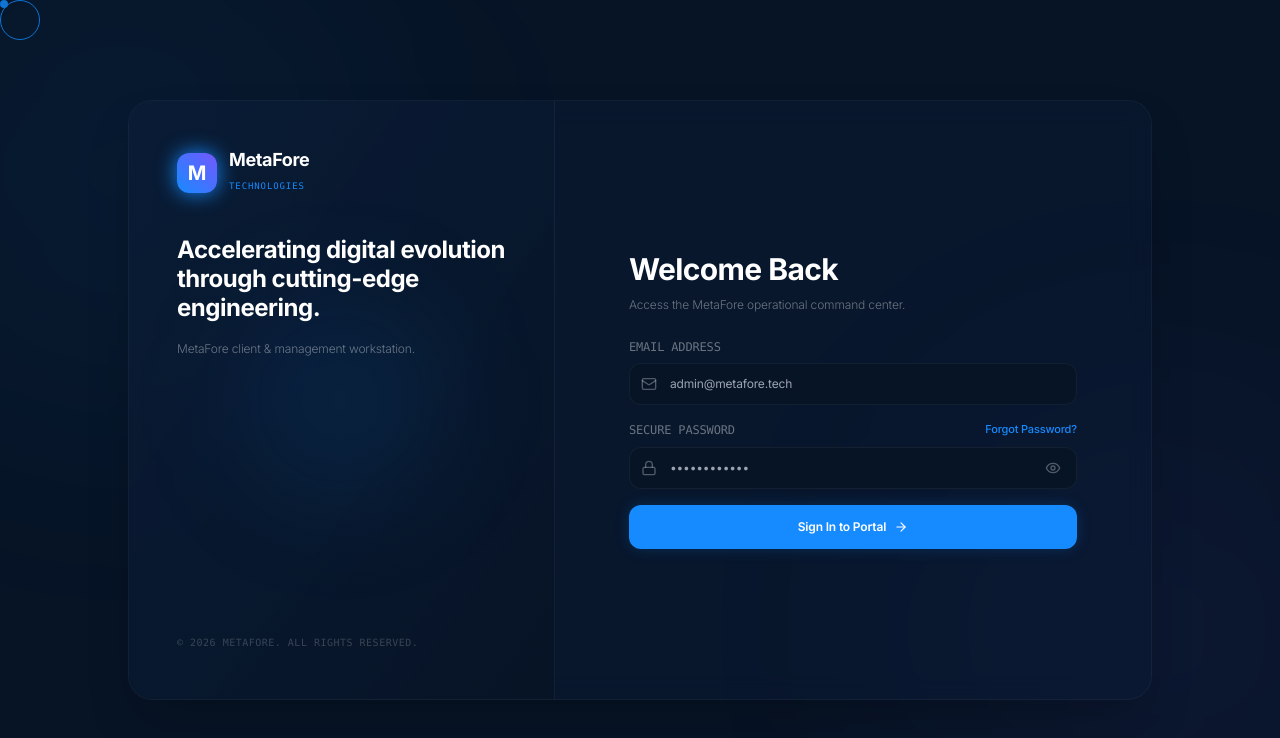
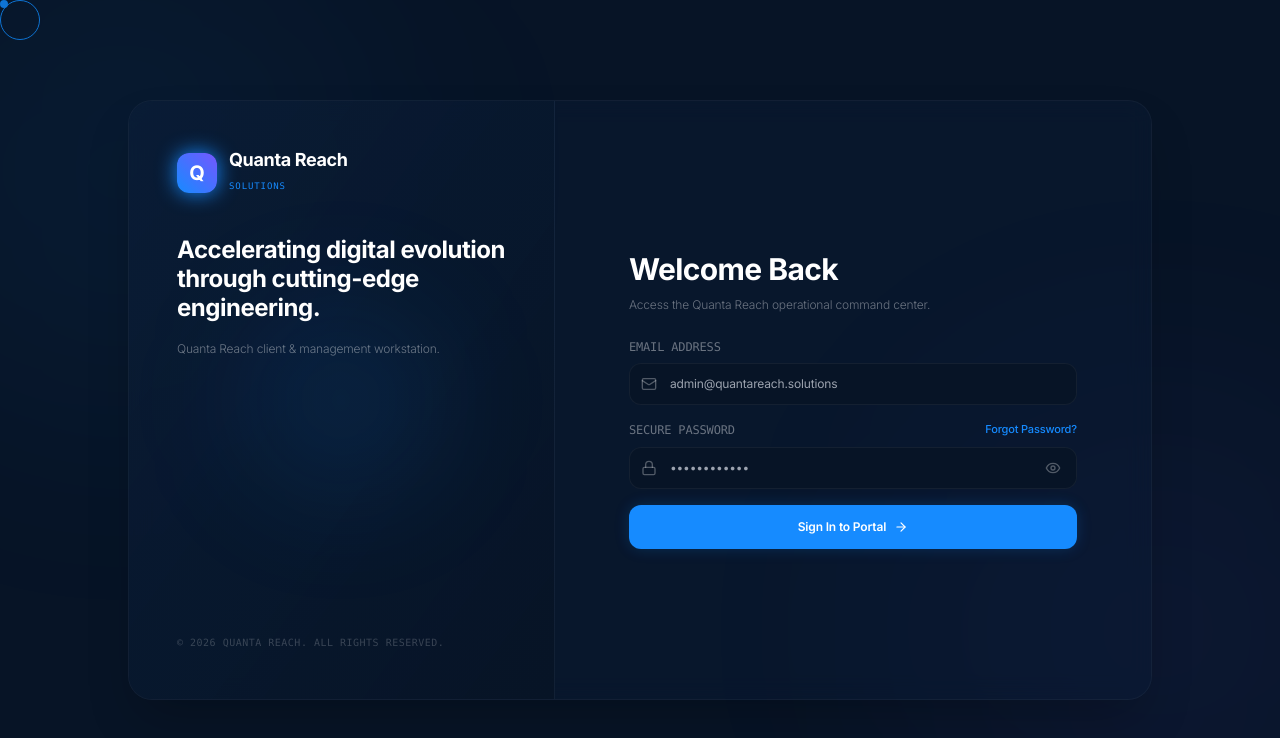
Before and after one commit to enamul-mahian/Quanta-Reach-Solutions, a React (Vite) app: page /login in a window 1280 px wide. Shown: the top 738 px of the page. Built offline with nearby package versions, Linux system fonts and the light colour scheme; no server answers.

Commit message:
chore: rebrand MetaFore Technologies to Quanta Reach Solutions

```diff
--- a/index.html
+++ b/index.html
@@ -13,7 +13,7 @@
     <!-- ইংরেজি ও বাংলা ভাষার জন্য প্রয়োজনীয় ফন্টসমূহ (display=swap সহ, যা লেআউট শিফট প্রতিহত করবে) -->
     <link href="https://fonts.googleapis.com/css2?family=Hind+Siliguri:wght@400;500;600;700&family=Inter:wght@300;400;500;600;700;800&family=Manrope:wght@400;500;600;700;800&family=Noto+Sans+Bengali:wght@300;400;500;600;700;800&display=swap" rel="stylesheet" />
 
-    <title>MetaFore Technologies | Digital Solutions for Global Growth</title>
+    <title>Quanta Reach Solutions | Digital Solutions for Global Growth</title>
 
     <style>
       /* পেজ লোড হওয়ার শুরুতে ব্যাকগ্রাউন্ড ফ্ল্যাশ এড়ানোর জন্য বেসিক রিসেট */
--- a/package.json
+++ b/package.json
@@ -1,5 +1,5 @@
 {
-  "name": "metafore-technologies",
+  "name": "quanta-reach-solutions",
   "private": true,
   "version": "1.0.0",
   "type": "module",
--- a/src/components/layout/AdminLayout.tsx
+++ b/src/components/layout/AdminLayout.tsx
@@ -96,10 +96,10 @@ export const AdminLayout: React.FC = () => {
         <div className="h-20 flex items-center justify-between px-6 border-b border-borderColor shrink-0">
           <div className="flex items-center gap-3">
             <div className="w-10 h-10 rounded-xl bg-gradient-to-tr from-electric to-purple flex items-center justify-center font-bold text-xl shadow-[0_0_15px_rgba(22,139,255,0.4)]">
-              M
+              Q
             </div>
             <div>
-              <h2 className="font-bold text-lg leading-none tracking-tight">MetaFore</h2>
+              <h2 className="font-bold text-lg leading-none tracking-tight">Quanta Reach</h2>
               <p className="text-[9px] font-mono tracking-[0.2em] text-electric uppercase mt-1">Admin Portal</p>
             </div>
           </div>
@@ -185,7 +185,7 @@ export const AdminLayout: React.FC = () => {
             </button>
             <div className="hidden md:block">
               <p className="text-xs text-soft-gray font-mono uppercase tracking-widest">Workspace</p>
-              <h2 className="text-sm font-bold text-white">MetaFore Operations</h2>
+              <h2 className="text-sm font-bold text-white">Quanta Reach Operations</h2>
             </div>
           </div>
 
--- a/src/components/layout/Header.tsx
+++ b/src/components/layout/Header.tsx
@@ -6,7 +6,7 @@ import { useMagnetic } from '../../lib/motion';
 import { Menu, X, Globe, VolumeX, User, LayoutDashboard } from 'lucide-react'; // User এবং LayoutDashboard আইকন যুক্ত করা হয়েছে
 
 /**
- * METAFORE TECHNOLOGIES - PREMIUM DYNAMIC HEADER (WITH SOUND WAVE CONTROLLER & AUTH SYNC)
+ * QUANTA REACH SOLUTIONS - PREMIUM DYNAMIC HEADER (WITH SOUND WAVE CONTROLLER & AUTH SYNC)
  * এটি ল্যাঙ্গুয়েজ, ব্যাকগ্রাউন্ড সাউন্ড এবং ইউজার লগইন পোর্টাল ডাইনামিকালি নিয়ন্ত্রণ করে
  */
 
@@ -101,10 +101,10 @@ export const Header: React.FC = () => {
         <Link to="/" className="relative z-10 group flex items-center gap-3">
           <div className="flex flex-col">
             <span className="text-white text-xl md:text-2xl font-black tracking-tighter leading-none group-hover:text-[#168BFF] transition-colors uppercase">
-              METAFORE
+              QUANTA REACH
             </span>
             <span className="text-[#168BFF] text-[8px] font-mono tracking-[0.3em] uppercase leading-none mt-1">
-              Technologies
+              Solutions
             </span>
           </div>
         </Link>
@@ -229,7 +229,7 @@ export const Header: React.FC = () => {
           <Link
             to={portalPath}
             className={`mt-4 flex items-center justify-center gap-3 px-6 py-3 bg-white/[0.03] border border-white/10 rounded-full w-48 transition-all duration-500 ${
-              isMobileMenuOpen ? 'translate-y-0 opacity-100' : 'translate-y-10 opacity-0'
+              isMobileMenuOpen ? 'translate-y-0 opacity-100' : '-translate-y-full opacity-0'
             }`}
             style={{ transitionDelay: `${navLinks.length * 70}ms` }}
           >
--- a/src/contexts/LanguageContext.tsx
+++ b/src/contexts/LanguageContext.tsx
@@ -1,5 +1,5 @@
 // =========================================================================
-// MetaFore Technologies - Language Context Provider
+// Quanta Reach Solutions - Language Context Provider
 // =========================================================================
 
 import React, { createContext, useState, useEffect, ReactNode } from 'react';
@@ -20,7 +20,7 @@ interface LanguageProviderProps {
 export const LanguageProvider: React.FC<LanguageProviderProps> = ({ children }) => {
   // লোকাল স্টোরেজ থেকে সেভ করা ভাষা চেক করা, না থাকলে ব্রাউজারের ডিফল্ট ভাষা অনুযায়ী সেট করা
   const [language, setLanguageState] = useState<Language>(() => {
-    const savedLang = localStorage.getItem('metafore_lang');
+    const savedLang = localStorage.getItem('quantareach_lang');
     if (savedLang === 'en' || savedLang === 'bn') {
       return savedLang as Language;
     }
@@ -41,7 +41,7 @@ export const LanguageProvider: React.FC<LanguageProviderProps> = ({ children })
 
   // ভাষা পরিবর্তন হলে তা স্টোরেজে সেভ করা এবং SEO-এর জন্য HTML lang অ্যাট্রিবিউট আপডেট করা
   useEffect(() => {
-    localStorage.setItem('metafore_lang', language);
+    localStorage.setItem('quantareach_lang', language);
     document.documentElement.lang = language;
   }, [language]);
 
--- a/src/i18n/en.ts
+++ b/src/i18n/en.ts
@@ -1,5 +1,5 @@
 // =========================================================================
-// MetaFore Technologies - English Dictionary
+// Quanta Reach Solutions - English Dictionary
 // =========================================================================
 
 import { TranslationDictionary } from './types';
@@ -41,7 +41,7 @@ export const en: TranslationDictionary = {
     heroTagline: 'Digital Solutions for Global Growth',
     trustedBy: 'Trusted by Innovative Brands Worldwide',
     ourServices: 'Our Core Capabilities',
-    whyChooseUs: 'Why MetaFore Technologies?',
+    whyChooseUs: 'Why Quanta Reach Solutions?',
     provenResults: 'Proven Business Impact',
     workProcess: 'Our Proven Workflow',
     clientReviews: 'What Our Clients Say',
@@ -84,9 +84,9 @@ export const en: TranslationDictionary = {
     businessHours: 'Business Hours',
   },
   footer: {
-    companySummary: 'MetaFore Technologies is a premium digital agency focused on delivering cutting-edge software solutions, creative designs, and data-driven marketing strategies for global and local brands.',
+    companySummary: 'Quanta Reach Solutions is a premium digital agency focused on delivering cutting-edge software solutions, creative designs, and data-driven marketing strategies for global and local brands.',
     quickLinks: 'Explore',
     legalPages: 'Legal & Policies',
-    copyright: '© 2026 MetaFore Technologies. All rights reserved.',
+    copyright: '© 2026 Quanta Reach Solutions. All rights reserved.',
   },
 };
--- a/src/i18n/index.ts
+++ b/src/i18n/index.ts
@@ -1,5 +1,5 @@
 // =========================================================================
-// MetaFore Technologies - Translations Exporter
+// Quanta Reach Solutions - Translations Exporter
 // =========================================================================
 
 import { en } from './en';
--- a/src/pages/public/HomePage.tsx
+++ b/src/pages/public/HomePage.tsx
@@ -10,7 +10,7 @@ import { TestimonialsSection } from '../../components/home/TestimonialsSection';
 import { ProcessSection } from '../../components/home/ProcessSection';
 
 /**
- * METAFORE TECHNOLOGIES - HOME PAGE
+ * QUANTA REACH SOLUTIONS - HOME PAGE
  * হোমপেজ থেকে টিম সেকশন সরিয়ে শুধুমাত্র কোর সার্ভিস ও প্রসেস রাখা হয়েছে।
  */
 
@@ -25,8 +25,8 @@ export const HomePage: React.FC = () => {
   // ল্যাঙ্গুয়েজ ভিত্তিক এসইও (SEO) কন্টেন্ট
   const seoData = {
     title: language === 'en'
-      ? 'MetaFore Technologies | Digital Solutions for Global Growth'
-      : 'মেটাফোর টেকনোলজিস | বৈশ্বিক প্রবৃদ্ধির জন্য ডিজিটাল সমাধান',
+      ? 'Quanta Reach Solutions | Digital Solutions for Global Growth'
+      : 'কোয়ান্টা রিচ সলিউশনস | বৈশ্বিক প্রবৃদ্ধির জন্য ডিজিটাল সমাধান',
     description: language === 'en'
       ? 'Award-winning creative agency specializing in premium web development, AI solutions, and digital transformation for global and local clients.'
       : 'প্রিমিয়াম ওয়েব ডেভেলপমেন্ট, এআই সলিউশন এবং ডিজিটাল রূপান্তরে বিশেষজ্ঞ একটি পুরস্কারপ্রাপ্ত ক্রিয়েটিভ এজেন্সি।'
--- a/src/pages/public/LoginPage.tsx
+++ b/src/pages/public/LoginPage.tsx
@@ -20,7 +20,7 @@ import {
 const t = {
   en: {
     welcomeBack: 'Welcome Back',
-    portalSubtitle: 'Access the MetaFore operational command center.',
+    portalSubtitle: 'Access the Quanta Reach operational command center.',
     emailLabel: 'Email Address',
     passwordLabel: 'Secure Password',
     forgotPassword: 'Forgot Password?',
@@ -34,11 +34,11 @@ const t = {
     errorInvalid: 'Invalid email or password. Please try again.',
     resetSuccess: 'Password reset link sent to your email!',
     brandQuote: 'Accelerating digital evolution through cutting-edge engineering.',
-    brandSub: 'MetaFore client & management workstation.'
+    brandSub: 'Quanta Reach client & management workstation.'
   },
   bn: {
     welcomeBack: 'স্বাগতম',
-    portalSubtitle: 'মেটাফোর অপারেশনাল কমান্ড সেন্টারে প্রবেশ করুন।',
+    portalSubtitle: 'কোয়ান্টা রিচ অপারেশনাল কমান্ড সেন্টারে প্রবেশ করুন।',
     emailLabel: 'ইমেইল অ্যাড্রেস',
     passwordLabel: 'নিরাপদ পাসওয়ার্ড',
     forgotPassword: 'পাসওয়ার্ড ভুলে গেছেন?',
@@ -52,7 +52,7 @@ const t = {
     errorInvalid: 'ভুল ইমেইল বা পাসওয়ার্ড। আবার চেষ্টা করুন।',
     resetSuccess: 'পাসওয়ার্ড রিসেট লিংকটি আপনার ইমেইলে পাঠানো হয়েছে!',
     brandQuote: 'অত্যাধুনিক প্রযুক্তির মাধ্যমে ডিজিটাল বিবর্তনকে তরান্বিত করা।',
-    brandSub: 'মেটাফোর ক্লায়েন্ট ও ম্যানেজমেন্ট ওয়ার্কস্টেশন।'
+    brandSub: 'কোয়ান্টা রিচ ক্লায়েন্ট ও ম্যানেজমেন্ট ওয়ার্কস্টেশন।'
   }
 };
 
@@ -155,7 +155,7 @@ export const LoginPage: React.FC = () => {
       {/* স্প্লিট কন্টেইনার */}
       <div className="w-full max-w-5xl grid grid-cols-1 lg:grid-cols-12 bg-[#0a1d37]/40 border border-white/[0.04] rounded-3xl overflow-hidden shadow-2xl backdrop-blur-md relative z-10 min-h-[600px]">
 
-        {/* বাম পাশ: ব্র্যান্ড ওভারভিউ প্যানেল */}
+        {/* বাম পাশ: ব্র্যান্ড ওভারভিউ প্যানে panel */}
         <div className="lg:col-span-5 bg-gradient-to-br from-[#0a1d37]/80 to-[#071426] p-8 md:p-12 flex flex-col justify-between border-b lg:border-b-0 lg:border-r border-white/[0.04] relative overflow-hidden">
           {/* গ্লো ইফেক্ট */}
           <div className="absolute top-1/2 left-1/2 -translate-x-1/2 -translate-y-1/2 w-48 h-48 bg-[#168BFF]/10 filter blur-[60px] rounded-full" />
@@ -164,11 +164,11 @@ export const LoginPage: React.FC = () => {
             {/* ব্র্যান্ড লোগো */}
             <div className="flex items-center gap-3 mb-10">
               <div className="w-10 h-10 rounded-xl bg-gradient-to-tr from-[#168BFF] to-[#7457FF] flex items-center justify-center font-bold text-xl shadow-[0_0_20px_#168BFF]">
-                M
+                Q
               </div>
               <div>
-                <h2 className="font-bold text-lg leading-none tracking-tight">MetaFore</h2>
-                <span className="text-[9px] font-mono tracking-widest text-[#168BFF] uppercase">Technologies</span>
+                <h2 className="font-bold text-lg leading-none tracking-tight">Quanta Reach</h2>
+                <span className="text-[9px] font-mono tracking-widest text-[#168BFF] uppercase">Solutions</span>
               </div>
             </div>
 
@@ -182,7 +182,7 @@ export const LoginPage: React.FC = () => {
           </div>
 
           <div className="relative z-10 text-[10px] font-mono text-white/20 tracking-wider uppercase mt-8 lg:mt-0">
-            © 2026 MetaFore. All Rights Reserved.
+            © 2026 Quanta Reach. All Rights Reserved.
           </div>
         </div>
 
@@ -214,7 +214,7 @@ export const LoginPage: React.FC = () => {
                       required
                       value={email}
                       onChange={(e) => setEmail(e.target.value)}
-                      placeholder="admin@metafore.tech"
+                      placeholder="admin@quantareach.solutions"
                       className="w-full bg-[#071426] border border-white/[0.05] focus:border-[#168BFF]/30 outline-none rounded-xl pl-10 pr-4 py-3 text-xs transition-colors text-white"
                     />
                   </div>
--- a/src/pages/public/RequestQuotePage.tsx
+++ b/src/pages/public/RequestQuotePage.tsx
@@ -1,5 +1,5 @@
 // =========================================================================
-// MetaFore Technologies - Request a Quote Page (Live Firestore Integrated)
+// Quanta Reach Solutions - Request a Quote Page (Live Firestore Integrated)
 // =========================================================================
 
 import React, { useState } from 'react';
@@ -162,7 +162,7 @@ export const RequestQuotePage: React.FC = () => {
   return (
     <div className="w-full flex flex-col bg-navy min-h-screen">
       <Helmet>
-        <title>{language === 'en' ? 'Request a Quote' : 'কোটেশন অনুরোধ করুন'} | MetaFore Technologies</title>
+        <title>{language === 'en' ? 'Request a Quote' : 'কোটেশন অনুরোধ করুন'} | Quanta Reach Solutions</title>
       </Helmet>
 
       {/* Header Section */}
@@ -367,7 +367,7 @@ export const RequestQuotePage: React.FC = () => {
                     <CheckCircle2 className="w-3.5 h-3.5 text-white absolute opacity-0 peer-checked:opacity-100 pointer-events-none" />
                   </div>
                   <span className="text-sm text-soft-gray group-hover:text-white transition-colors">
-                    {language === 'en' ? 'I agree to the Privacy Policy and consent to MetaFore Technologies storing and processing my personal data for this inquiry. *' : 'আমি প্রাইভেসি পলিসিতে সম্মতি দিচ্ছি এবং এই তথ্যের সংরক্ষণে অনুমতি দিচ্ছি। *'}
+                    {language === 'en' ? 'I agree to the Privacy Policy and consent to Quanta Reach Solutions storing and processing my personal data for this inquiry. *' : 'আমি প্রাইভেসি পলিসিতে সম্মতি দিচ্ছি এবং কোয়ান্টা রিচ সলিউশনস-কে এই ইনকোয়ারির জন্য আমার ব্যক্তিগত ডেটা সংরক্ষণ ও প্রসেস করার অনুমতি দিচ্ছি। *'}
                   </span>
                 </label>
               </div>
```
Also changed, not shown: src/i18n/bn.ts (+4 -4 lines), 1 other file (tests, documents, lock files or other folders).
